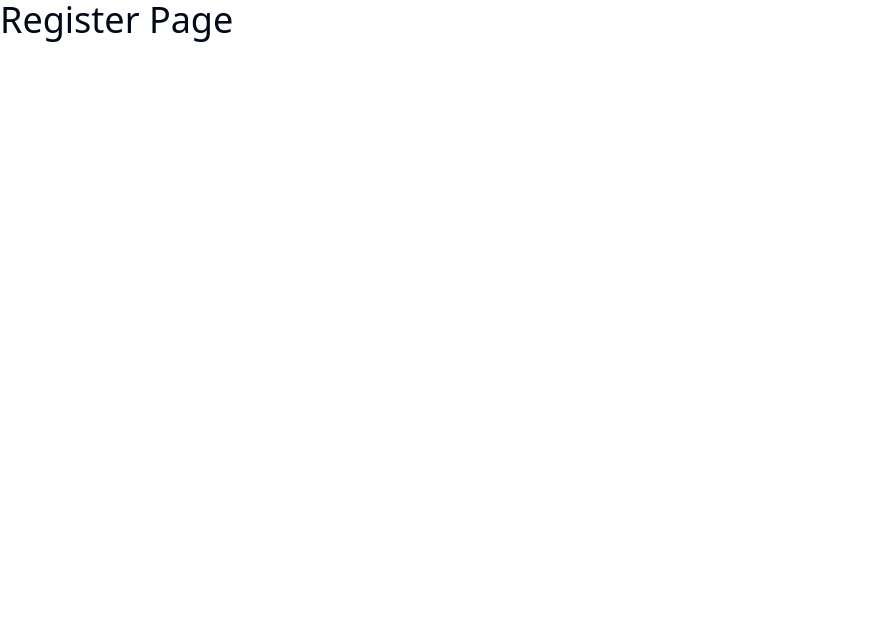
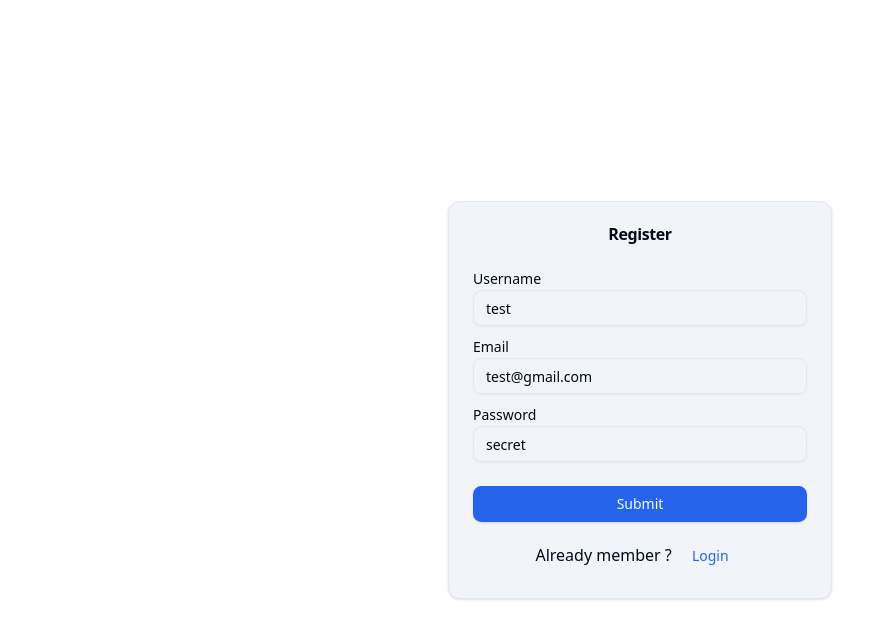
Before and after one commit to rmsid1312/comfy-store, a React app: page /register in a window 1280 px wide. Shown: the top 638 px of the page, without its empty margins (0-892 px from the left). Built offline with nearby package versions, Linux system fonts and the light colour scheme; the HTML template or start-up script is replaced by a standard one.

Commit message:
Register Page Setup

```diff
--- a/src/components/CartItemColumns.tsx
+++ b/src/components/CartItemColumns.tsx
@@ -82,3 +82,7 @@
 export const FourthColumn = ({ price }: { price: string }) => {
   return <p className="ml-auto font-medium">{formatAsDollars(price)}</p>;
 };
+
+export default function CartItemColumns() {
+  return <div>CartItemColumns</div>;
+}
--- /dev/null
+++ b/src/components/SubmitBtn.tsx
@@ -0,0 +1,3 @@
+export default function SubmitBtn() {
+  return <div>SubmitBtn</div>;
+}
--- a/src/components/index.ts
+++ b/src/components/index.ts
@@ -25,3 +25,4 @@
 export { default as CartItemColumns } from "./CartItemColumns";
 export { default as CartItemList } from "./CartItemList";
 export { default as CartTotals } from "./CartTotals";
+export { default as SubmitBtn } from "./SubmitBtn";
--- a/src/pages/Register.tsx
+++ b/src/pages/Register.tsx
@@ -1,3 +1,49 @@
+import { Form, Link } from "react-router-dom";
+import {
+  Card,
+  CardContent,
+  CardHeader,
+  CardTitle,
+} from "../components/ui/card";
+import { FormInput } from "../components";
+import { Button } from "../components/ui/button";
+
 export default function Register() {
-  return <h1 className="text-4xl">Register Page</h1>;
+  return (
+    <section className="h-screen grid place-items-center">
+      <Card className="w-96 bg-muted">
+        <CardHeader>
+          <CardTitle className="text-center">Register</CardTitle>
+        </CardHeader>
+        <CardContent>
+          <Form>
+            <FormInput
+              type="text"
+              name="username"
+              defaultValue="test"
+            ></FormInput>
+            <FormInput
+              type="text"
+              name="email"
+              defaultValue="test@gmail.com"
+            ></FormInput>
+            <FormInput
+              type="text"
+              name="password"
+              defaultValue="secret"
+            ></FormInput>
+            <Button type="submit" className="w-full mt-4">
+              Submit
+            </Button>
+            <p className="mt-4 text-center">
+              Already member ?{" "}
+              <Button asChild variant="link" type="button">
+                <Link to="/login">Login</Link>
+              </Button>
+            </p>
+          </Form>
+        </CardContent>
+      </Card>
+    </section>
+  );
 }
```
